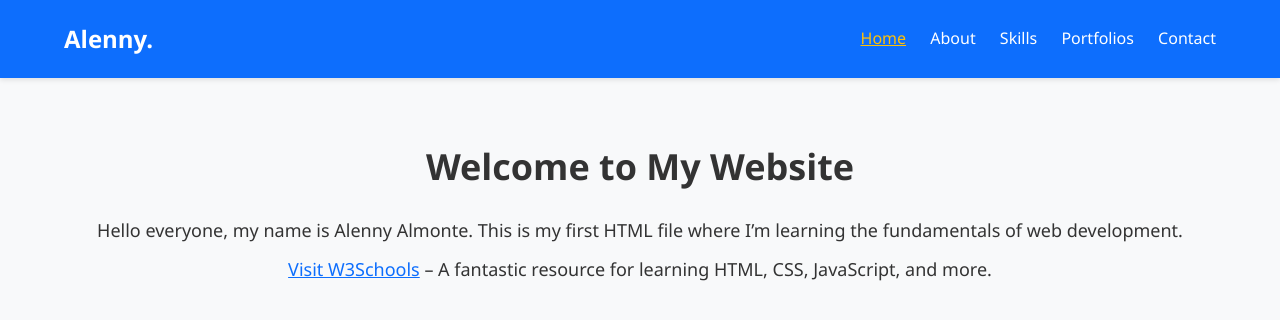
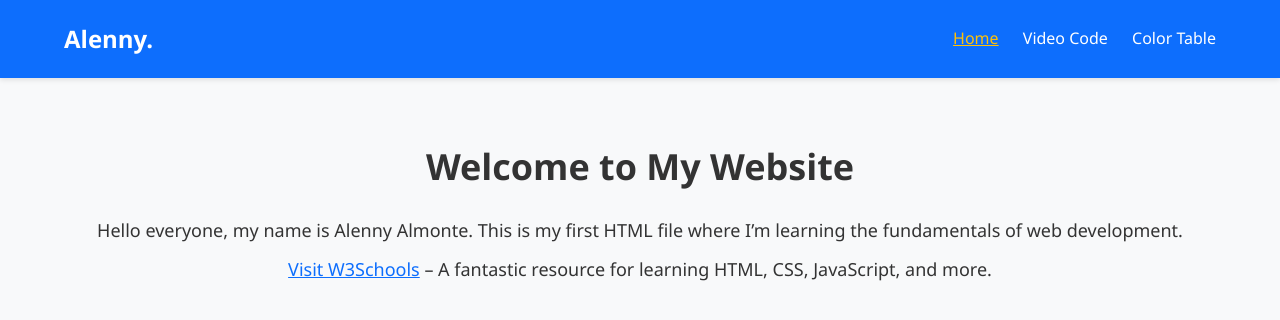
Before and after one commit to alenny21/website, a plain HTML site: page index.html in a window 1280 px wide. Drawn offline with nearby package versions, Linux system fonts and the light colour scheme.

Commit message:
Update index.html

```diff
--- a/index.html
+++ b/index.html
@@ -12,10 +12,8 @@
       <a href="#" class="logo">Alenny.</a>
       <nav class="navbar">
         <a href="index.html" class="active">Home</a>
-        <a href="about.html">About</a>
-        <a href="skills.html">Skills</a>
-        <a href="portfolio.html">Portfolios</a>
-        <a href="contact.html">Contact</a>
+        <a href="video_code.html"> Video Code</a>
+        <a href="color-table.html">Color Table</a>
       </nav>
     </div>
   </header>
```
